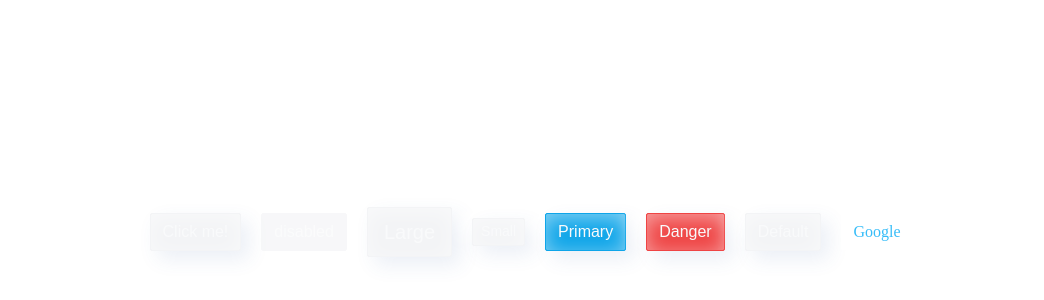
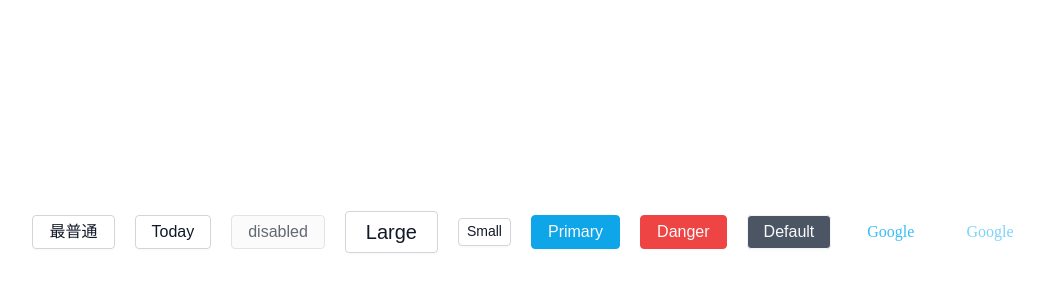
Before and after one commit to AITuring/Archery, a React (Vite) app: page / in a window 1280 px wide. Shown: the part 176-476 px from the top of the page, without its empty margins (109-1153 px from the left). Built offline with nearby package versions, Linux system fonts and the light colour scheme.

Commit message:
优化按钮样式

```diff
--- a/package.json
+++ b/package.json
@@ -1,6 +1,6 @@
 {
   "name": "meer-ui",
-  "version": "0.3.1",
+  "version": "0.3.2",
   "description": "A React componets library",
   "main": "main.tsx",
   "repository": {
--- a/src/App.tsx
+++ b/src/App.tsx
@@ -1,35 +1,23 @@
 import React from 'react';
 import Button from './components/Button';
 import './App.less';
+
 import { ButtonSize, ButtonType } from './components/Button/type';
 
 function App() {
-
   return (
     <div className="app">
-      <Button>Click me!</Button>
+      <Button>最普通</Button>
+      <Button>Today</Button>
       <Button disabled>disabled</Button>
-      <Button
-        size={ButtonSize.Large}
-      >Large</Button>
-      <Button
-        size={ButtonSize.Small}
-      >Small</Button>
-      <Button
-        btnType={ButtonType.Primary}
-      >Primary</Button>
-      <Button
-        btnType={ButtonType.Danger}
-      >Danger</Button>
-      <Button
-        btnType={ButtonType.Default}
-      >Default</Button>
-      <Button
-        btnType={ButtonType.Link}
-        href="http://www.google.com"
-      >Google</Button>
-    </div>
-  );
+      <Button size={ButtonSize.Large}>Large</Button>
+      <Button size={ButtonSize.Small}>Small</Button>
+      <Button btnType={ButtonType.Primary}>Primary</Button>
+      <Button btnType={ButtonType.Danger}>Danger</Button>
+      <Button btnType={ButtonType.Default}>Default</Button>
+      <Button btnType={ButtonType.Link} href="http://www.google.com">Google</Button>
+      <Button btnType={ButtonType.Link} disabled href="http://www.google.com">Google</Button>
+    </div>);
 }
 
 export default App
--- a/src/components/Button/button.tsx
+++ b/src/components/Button/button.tsx
@@ -33,7 +33,7 @@ const Button: FC<ButtonProps> = (props) => {
 
 Button.defaultProps = {
   disabled: false,
-  btnType: ButtonType.Default
+  // btnType: ButtonType.Default
 }
 
 export default Button;
--- a/src/components/Button/style.less
+++ b/src/components/Button/style.less
@@ -11,7 +11,7 @@
   background-color: @white;
   color: @body-color;
   // line-height: @line-height-base;
-  border: .12rem solid transparent;
+  border: .12rem solid @gray-300;
   border-radius: @btn-border-radius;
   margin: 10px;
   cursor: pointer;
@@ -20,6 +20,7 @@
 
   &.disabled,
   &[disabled] {
+    background-color: @gray-50;
     cursor: not-allowed;
     opacity: .65;
     box-shadow: none;
@@ -34,10 +35,27 @@
 .btn:focus,
 .btn:active {
   color: @primary;
+  border-color: @primary;
 
   &.disabled,
   &[disabled] {
+    background-color: @gray-50;
     color: @body-color;
+    border-color: @gray-300;
+  }
+}
+
+.btn-link {
+  border: none;
+  box-shadow: none;
+  color: @link;
+  text-decoration: none;
+
+  &:disabled,
+  &.disabled {
+    background-color: @body-bg;
+    pointer-events: none;
+    cursor: not-allowed;
   }
 }
 
@@ -50,14 +68,7 @@
 }
 
 .btn-default {
-  .button-style(@gray-100, @gray-100, @gray-50);
-}
-
-.btn-link {
-  border: none;
-  box-shadow: none;
-  color: @link;
-  text-decoration: none;
+  .button-style(@gray-600, @gray-100, @gray-50);
 }
 
 .btn-lg {
--- a/src/style/mixin.less
+++ b/src/style/mixin.less
@@ -23,4 +23,11 @@
     border-color: @hover-border;
     color: @hover-color
   }
+
+  &.disabled,
+  &:disabled {
+    background: @background;
+    border-color: @border;
+    color: @color;
+  }
 }
--- a/src/style/var.less
+++ b/src/style/var.less
@@ -77,14 +77,14 @@
 
 // button
 @btn-font-weight: 400;
-@btn-padding-y: .35rem;
-@btn-padding-x: .75rem;
-@btn-border-radius: .125rem;
+@btn-padding-x: 1rem;
+@btn-padding-y: .25rem;
+@btn-border-radius: .25rem;
 @btn-font-size: @font-size-base;
 @btn-font-family: @font-family-base;
 @btn-line-height: @line-height-base;
 @btn-transition: color .15s ease-in-out, background-color .15s ease-in-out, border-color .15s ease-in-out, box-shadow .15s ease-in-out;
-@btn-box-shadow: 8px 8px 20px 0 rgb(55 99 170 / 10%), -8px -8px 20px 0 #fff, inset 0 4px 20px 0 hsl(0deg 0% 100% / 50%);
+@btn-box-shadow: 0 2px #00000004;
 
 // button-sm
 @btn-font-size-sm: @font-size-sm;
@@ -93,7 +93,7 @@
 @btn-padding-y-sm: .25rem;
 
 // button-lg
-@btn-padding-x-lg: 1rem;
-@btn-padding-y-lg: .5rem;
+@btn-padding-x-lg: 1.25rem;
+@btn-padding-y-lg: .25rem;
 @btn-font-size-lg: @font-size-lg;
 @btn-line-height-lg: @line-height-base;
```
